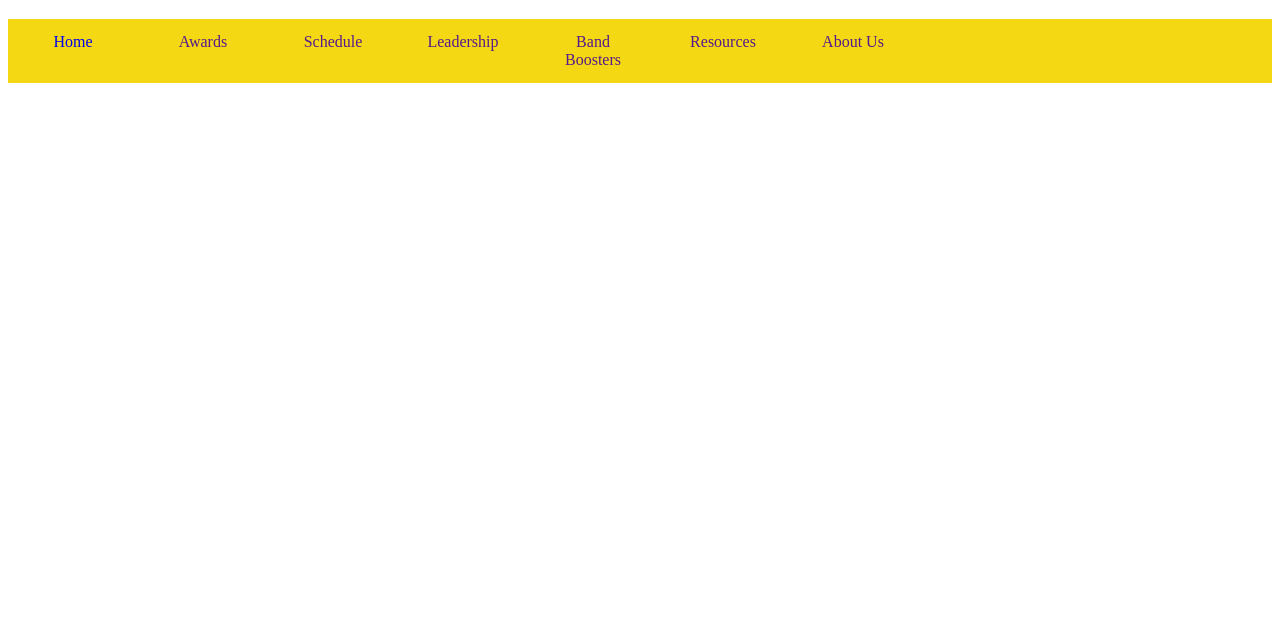
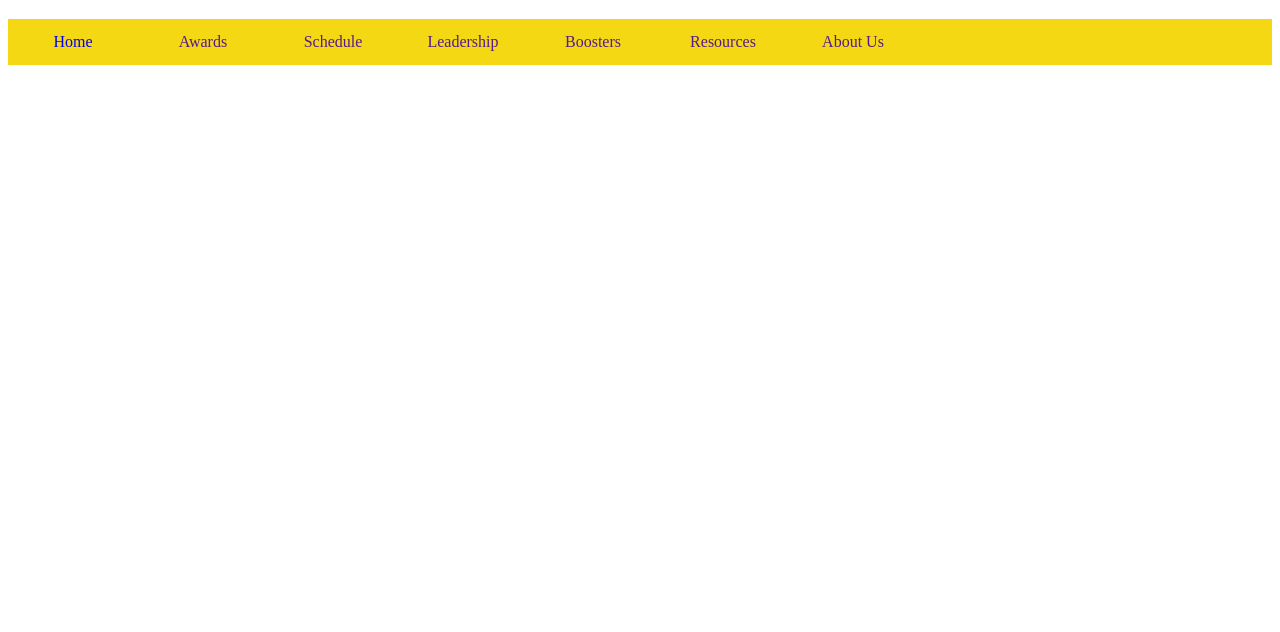
Before and after one commit to 21hellerb/Marching-Scotties, a plain HTML site: page index.html in a window 1280 px wide. Shown: the part 168-800 px from the top of the page. Drawn offline with Linux system fonts and the light colour scheme.

Commit message:
Update index.html

```diff
--- a/index.html
+++ b/index.html
@@ -19,7 +19,7 @@
  	  <li> <a class="link" href="">Awards</a></li>
 	  <li> <a class="link" href="">Schedule</a></li>
 	  <li> <a class="link" href="">Leadership</a></li>
-	  <li> <a class="link" href="">Band Boosters</a></li>
+	  <li> <a class="link" href="">Boosters</a></li>
 	  <li> <a class="link" href="">Resources</a></li>
 	  <li> <a class="link" href="">About Us</a></li>
 	</ul>
```
